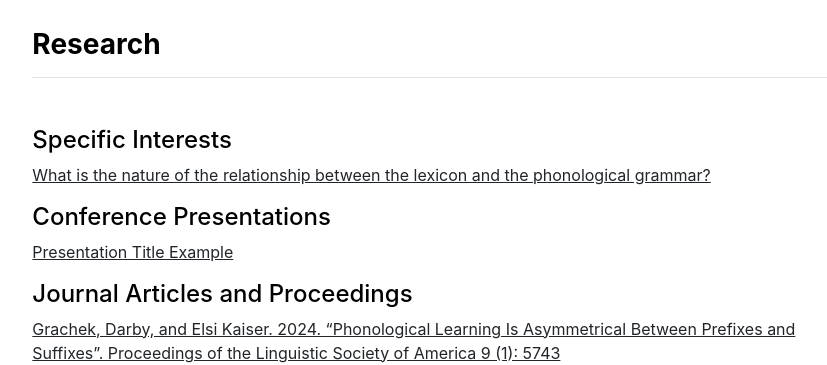
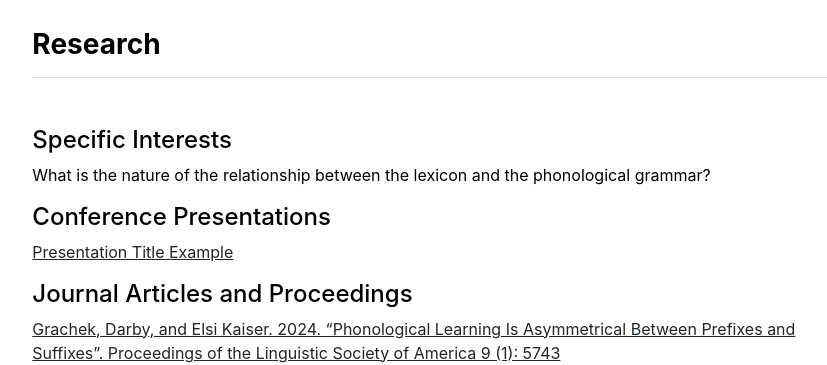
Before and after one commit to darbygrachek/darbygrachek.github.io, a Jekyll site: the page built from index.md, in a window 1280 px wide. Shown: the part 739-1104 px from the top of the page, without its empty margins (197-1024 px from the left). Built offline with Jekyll 4.4.1, drawn with Linux system fonts in a browser that asks for light colours.

Commit message:
Update publications.html
made it so things without links still show up in 'specific interests' section

```diff
--- a/_includes/publications.html
+++ b/_includes/publications.html
@@ -25,14 +25,22 @@
     <!-- Section 1: Specific Interests -->
     <h4>Specific Interests</h4>
     {% for item in site.data.publications.specific_interests %}
-      <p><a href="{{ item.url }}">{{ item.name }}</a></p>
+      <p>
+    {% if item.url %}
+      <a href="{{ item.url }}">{{ item.name }}</a>
+        {% else %}
+          {{ item.name }}
+        {% endif %}
+     </p>
     {% endfor %}
+
 
     <!-- Section 2: Conference Presentations -->
     <h4>Conference Presentations</h4>
     {% for item in site.data.publications.conference_presentations %}
       <p><a href="{{ item.url }}">{{ item.name }}</a></p>
     {% endfor %}
+
 
     <!-- Section 3: Journal Articles and Proceedings -->
     <h4>Journal Articles and Proceedings</h4>
```
